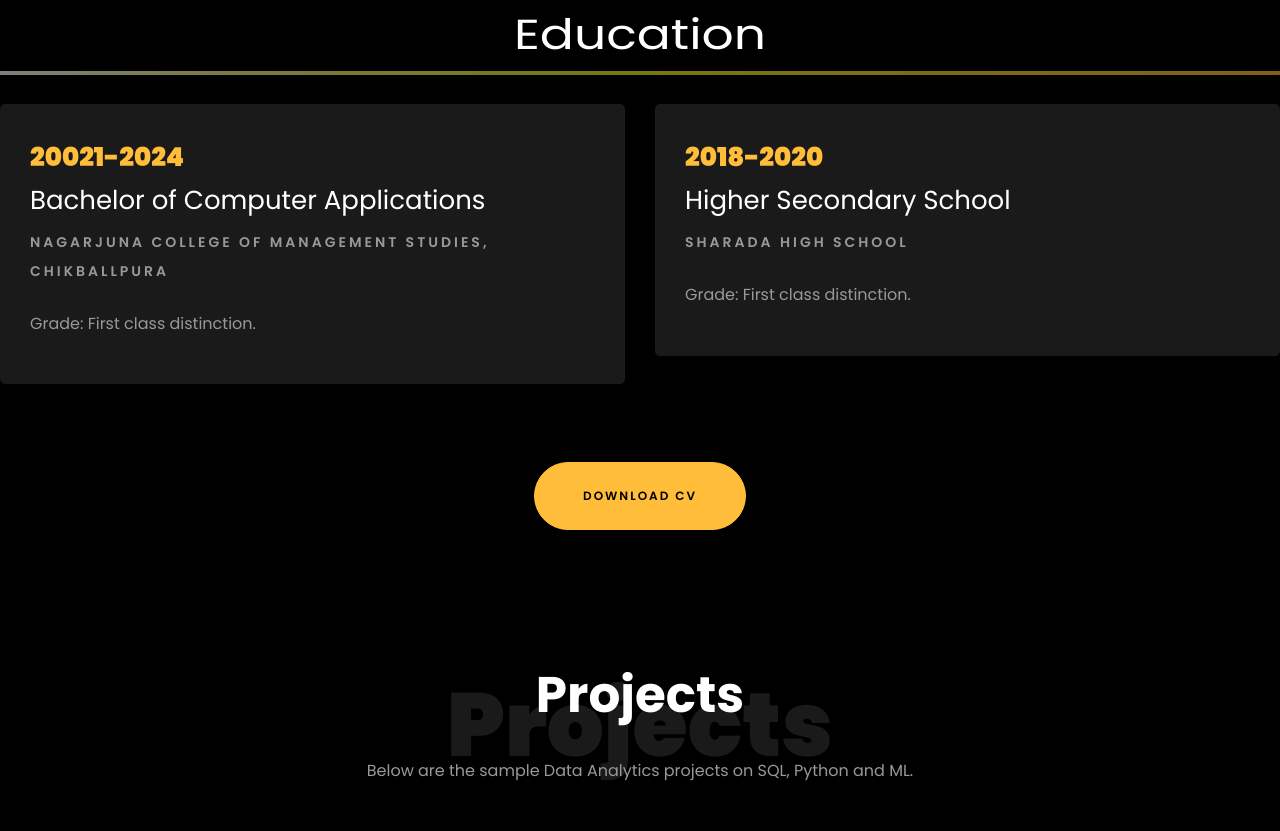
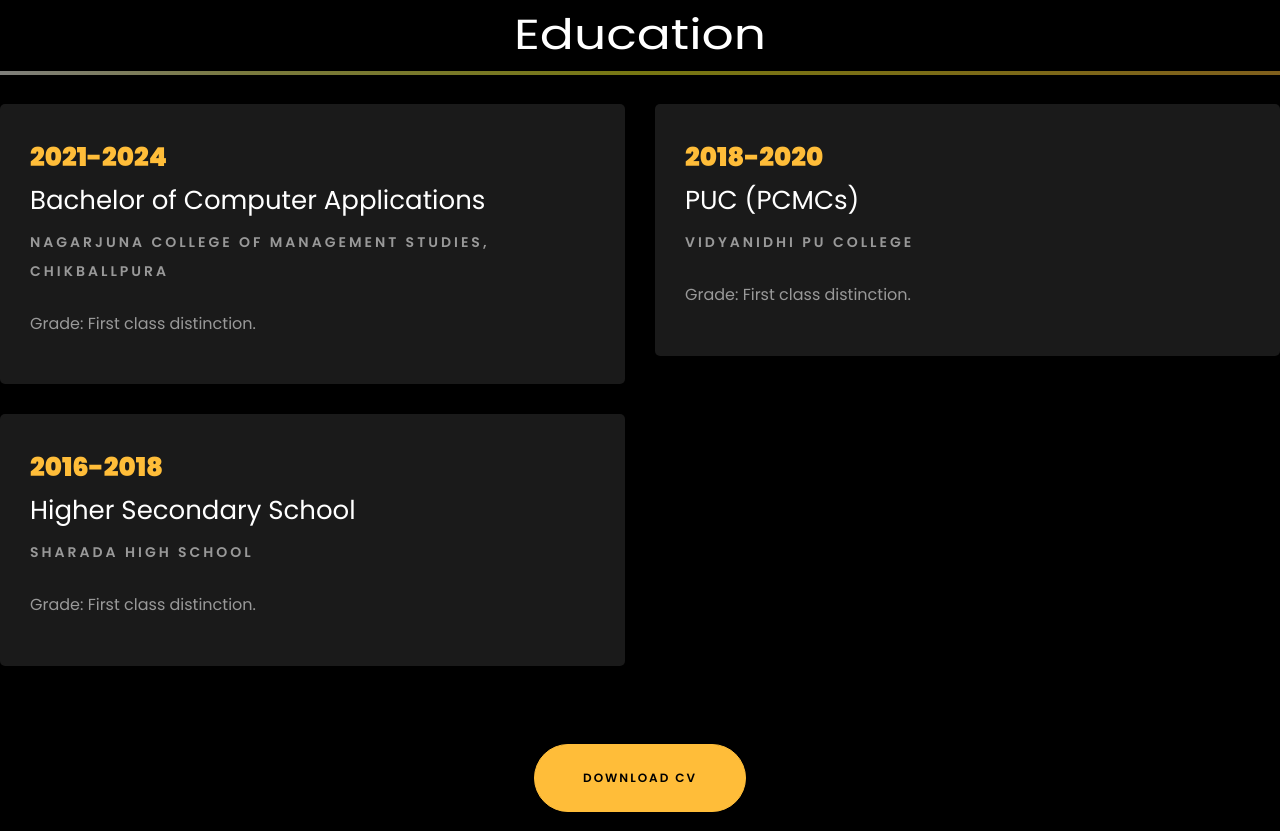
Before and after one commit to shivanikn9/portfolio, a plain HTML site: page index.html in a window 1280 px wide. Shown: the part 3102-3933 px from the top of the page. Drawn offline with Linux system fonts and the light colour scheme; files whose address does not match are found by name.

Commit message:
Update index.html

```diff
--- a/index.html
+++ b/index.html
@@ -382,7 +382,7 @@
 		<div class="row">
 			<div class="col-md-6">
 				<div class="resume-wrap ftco-animate">
-    					<span class="date">20021-2024</span>
+					<span class="date">2021-2024</span>
 					<h2>Bachelor of Computer Applications</h2>
 					<span class="position">Nagarjuna College of Management Studies, Chikballpura</span>
 					<p class="mt-4">Grade: First class distinction.</p>
@@ -392,12 +392,22 @@
 			<div class="col-md-6">
 				<div class="resume-wrap ftco-animate">
 					<span class="date">2018-2020</span>
+					<h2>PUC (PCMCs)</h2>
+					<span class="position">Vidyanidhi PU College</span>
+					<p class="mt-4">Grade: First class distinction.</p>
+				</div>
+			</div>
+
+			<div class="col-md-6">
+				<div class="resume-wrap ftco-animate">
+					<span class="date">2016-2018</span>
 					<h2>Higher Secondary School</h2>
 					<span class="position">Sharada High School</span>
 					<p class="mt-4">Grade: First class distinction.</p>
 				</div>
 			</div>
 		</div>
+
 
     		<div class="row justify-content-center mt-5">
     			<div class="col-md-6 text-center ftco-animate">
@@ -415,7 +425,7 @@
           <div class="col-md-7 heading-section text-center ftco-animate">
             <h1 class="big big-2">Projects</h1>
             <h2 class="mb-4">Projects</h2>
-            <p>Below are the sample Data Analytics projects on SQL, Python and ML.</p>
+            <!-- <p>Below are the sample Data Analytics projects on SQL, Python and ML.</p> -->
           </div>
         </div>
         <!-- <div class="row d-flex">
```
Lines whose indentation alone changed are shown as unchanged.
